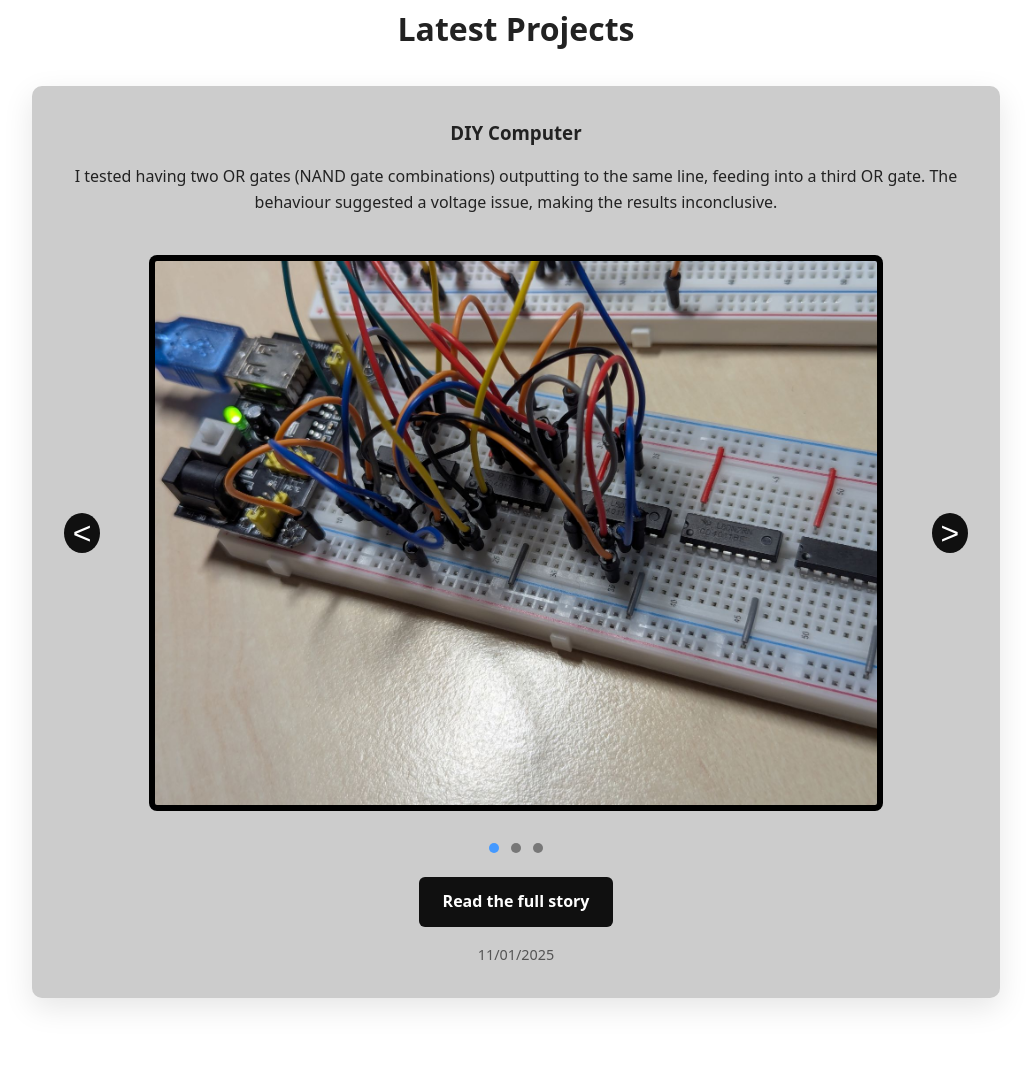
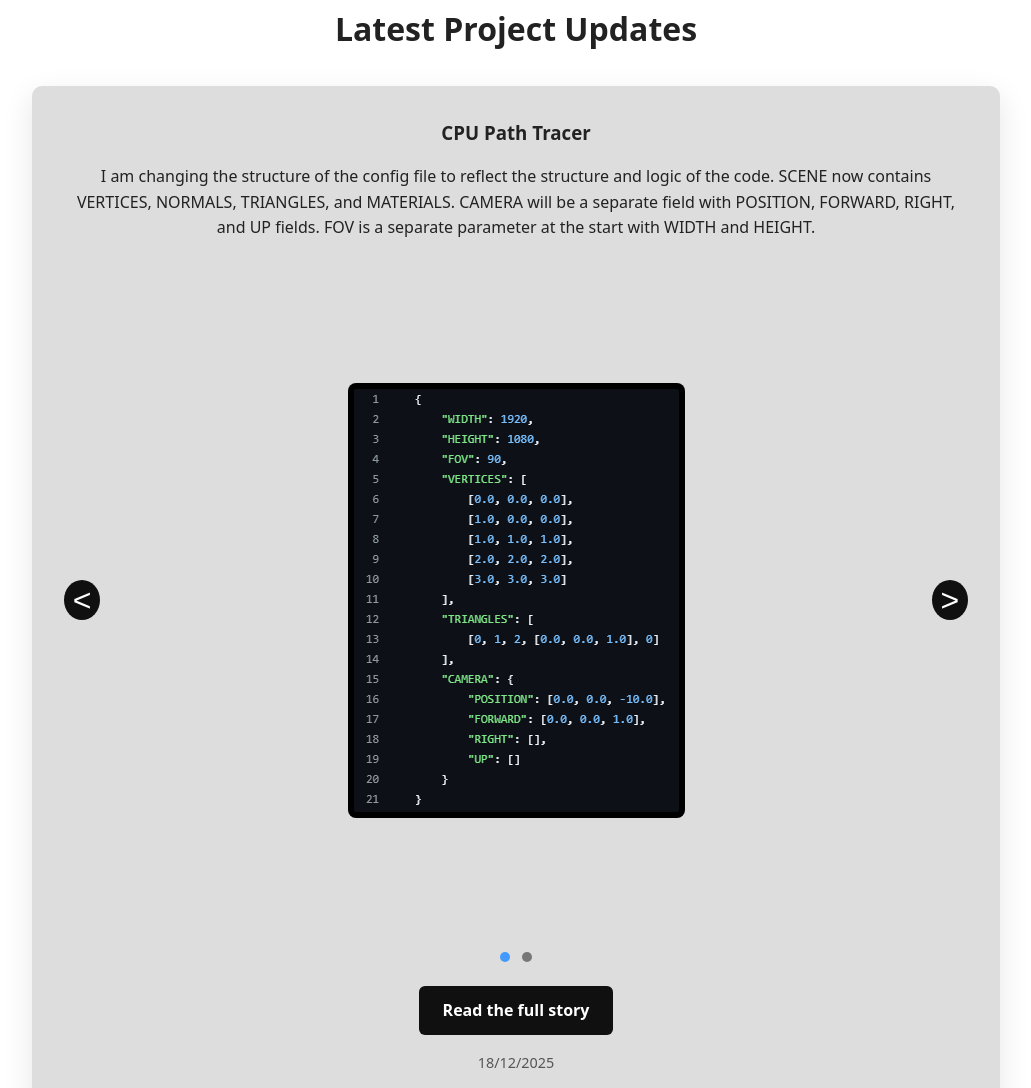
Before and after one commit to CalumHealy/CalumHealy.com, a plain HTML site: page index.html in a window 1280 px wide. Shown: the part 464-1552 px from the top of the page, without its empty margins (124-1155 px from the left). Before the commit the page ends 1526 px from the top, so only its background shows below. Drawn offline with Linux system fonts and the light colour scheme.

Commit message:
Added CPU path tracer update, fixed carousel JS to support multiple carousels

```diff
--- a/index.html
+++ b/index.html
@@ -44,7 +44,35 @@
 
         <!-- Projects Preview -->
         <section class="section">
-        <h2 class="section-title">Latest Projects</h2>
+        <h2 class="section-title">Latest Project Updates</h2>
+
+        <article class="card">
+            <h3>CPU Path Tracer</h3>
+
+            <p>
+            I am changing the structure of the config file to reflect the structure and logic of the code. SCENE now contains VERTICES, NORMALS, TRIANGLES, and MATERIALS. CAMERA will be a separate field with POSITION, FORWARD, RIGHT, and UP fields. FOV is a separate parameter at the start with WIDTH and HEIGHT.
+            </p>
+            <div class="carousel-wrapper">
+                <button class="carousel-btn prev" aria-label="Previous slide"><</button>
+
+                <div class="carousel">
+                    <div class="carousel-slide">
+                    <img src="images/CPU_Path_Tracer_Update_1_Image_1.png" alt="Before">
+                    </div>
+                    <div class="carousel-slide">
+                    <img src="images/CPU_Path_Tracer_Update_1_Image_2.png" alt="After">
+                    </div>
+                </div>
+
+                 <button class="carousel-btn next" aria-label="Next slide">></button>
+            </div>
+
+            <div class="carousel-dots"></div>
+
+            <a class="button" href="cpu_path_tracer.html.html">Read the full story</a>
+
+            <div class="card-date">18/12/2025</div>
+        </article>
 
         <article class="card">
             <h3>DIY Computer</h3>
@@ -55,16 +83,10 @@
             voltage issue, making the results inconclusive.
             </p>
 
-            <!-- <div class="carousel">
-                <img class="carousel-card" src="images/BufferTest1.jpg" alt="Buffer Test 1">
-                <img class="carousel-card" src="images/BufferTest2.jpg" alt="Buffer Test 2">
-                <img class="carousel-card" src="images/BufferTestCircuitDiagram.png" alt="Circuit Diagram">
-            </div> -->
             <div class="carousel-wrapper">
-                <!-- <button class="carousel-btn prev" aria-label="Previous slide">←</button> -->
                 <button class="carousel-btn prev" aria-label="Previous slide"><</button>
 
-                <div class="carousel" id="carousel">
+                <div class="carousel">
                     <div class="carousel-slide">
                     <img src="images/BufferTest1.jpg" alt="Buffer Test 1">
                     </div>
@@ -76,11 +98,10 @@
                     </div>
                 </div>
 
-                <!-- <button class="carousel-btn next" aria-label="Next slide">→</button> -->
                  <button class="carousel-btn next" aria-label="Next slide">></button>
             </div>
 
-            <div class="carousel-dots" id="carousel-dots"></div>
+            <div class="carousel-dots"></div>
 
             <a class="button" href="diycomputer.html">Read the full story</a>
 
@@ -89,6 +110,7 @@
         </section>
     </main>
 
+    <!-- Nav button JS -->
     <script>
         const toggle = document.querySelector('.nav-toggle');
         const links = document.querySelector('.nav-links');
@@ -97,6 +119,8 @@
         links.classList.toggle('show');
         });
     </script>
+
+    <!-- Light/Dark toggle JS -->
     <script>
         const themeToggle = document.querySelector('.theme-toggle');
         const root = document.documentElement;
@@ -125,12 +149,14 @@
         });
     </script>
 
+    <!-- Carousel JS -->
     <script>
-        const carousel = document.getElementById('carousel');
+        document.querySelectorAll('.card').forEach(card => {
+        const carousel = card.querySelector('.carousel');
         const slides = Array.from(carousel.children);
-        const dotsContainer = document.getElementById('carousel-dots');
-        const prevBtn = document.querySelector('.carousel-btn.prev');
-        const nextBtn = document.querySelector('.carousel-btn.next');
+        const dotsContainer = card.querySelector('.carousel-dots');
+        const prevBtn = card.querySelector('.carousel-btn.prev');
+        const nextBtn = card.querySelector('.carousel-btn.next');
 
         let currentIndex = 0;
 
@@ -155,7 +181,7 @@
 
         function updateDots() {
             dots.forEach(dot => dot.classList.remove('active'));
-            dots[currentIndex].classList.add('active');
+            dots[currentIndex]?.classList.add('active');
         }
 
         prevBtn.addEventListener('click', () => {
@@ -173,6 +199,7 @@
             updateDots();
             }
         });
+        });
     </script>
 
 </body>
--- a/styles.css
+++ b/styles.css
@@ -2,7 +2,7 @@
   --bg: #ffffff;
   --bg-alt: #f5f5f5;
   /* --card-bg: #e5e5e5; */
-  --card-bg: #cccccc;
+  --card-bg: #dddddd;
   --nav-bg: #101010;
   --text: #222;
   --text-muted: #555;
@@ -156,6 +156,7 @@ body {
     background: var(--card-bg);
     border-radius: 10px;
     margin: 0 auto;
+    margin-bottom: 2rem;
     padding: 2rem;
     box-shadow: 0 10px 30px rgba(0,0,0,0.1);
     text-align: center;
@@ -202,6 +203,7 @@ body {
   scroll-behavior: smooth;
   scrollbar-width: none;
   width: 100%;
+  /* background: red; */
 }
 
 .carousel::-webkit-scrollbar {
```
Also changed, not shown: images/CPU_Path_Tracer_Update_1_Image_1.png (added), images/CPU_Path_Tracer_Update_1_Image_2.png (added), images/cal_03.png (deleted), 1 other file.
